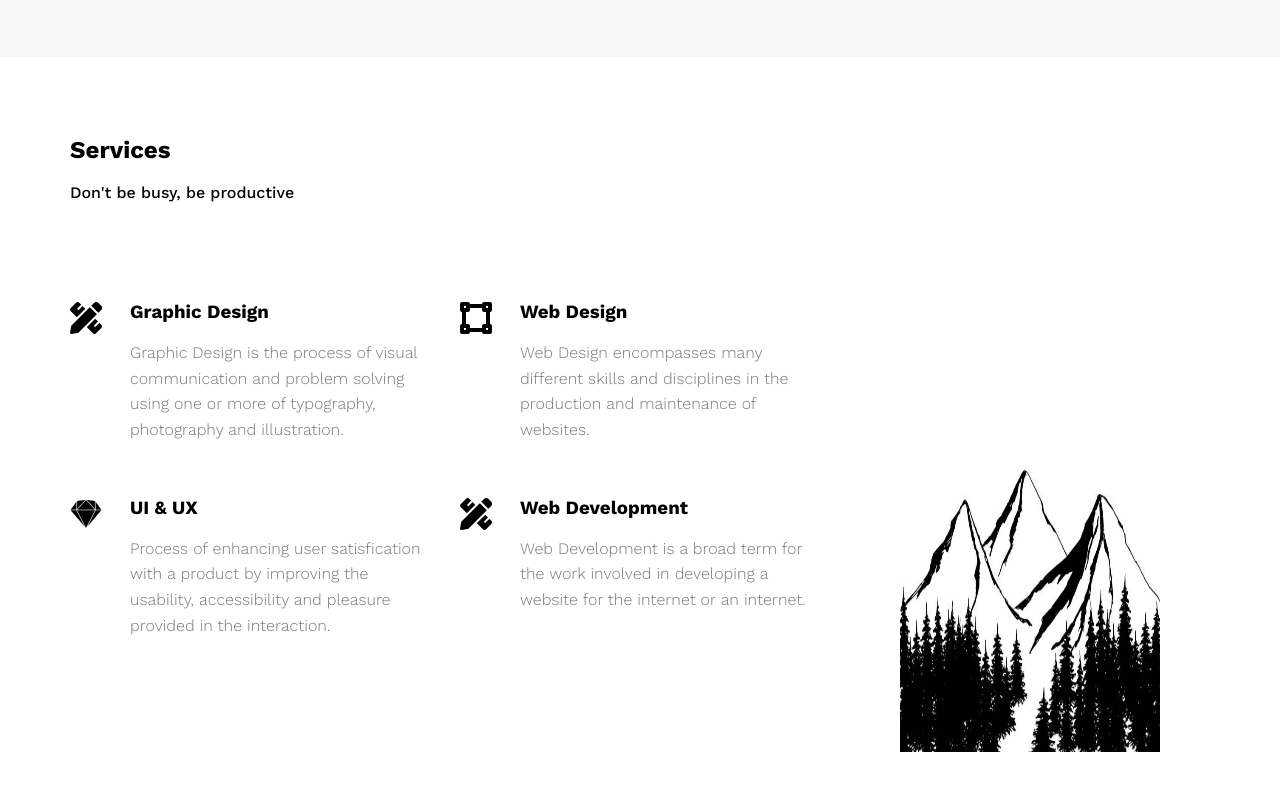
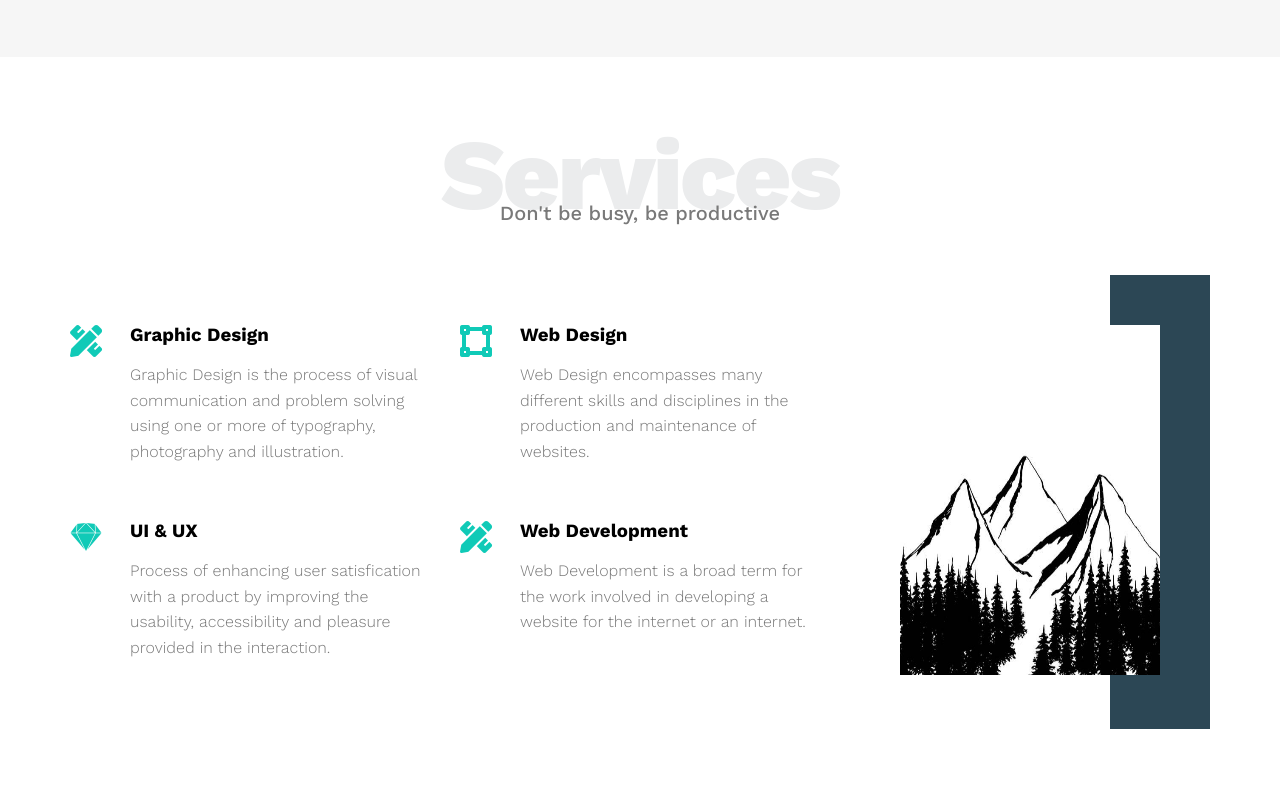
Before and after one commit to abdo92menem/templateOne, a plain HTML site: page index.html in a window 1280 px wide. Shown: the part 1264-2054 px from the top of the page. Drawn offline with nearby package versions, Linux system fonts and the light colour scheme.

Commit message:
Adding global variables and common components

```diff
--- a/css/leon.css
+++ b/css/leon.css
@@ -1,4 +1,8 @@
 /* Start Variables */
+:root {
+    --main-color: #10cab7;
+    --secondary-color: #2c4755;
+}
 /* End Variables */
 
 /* Start Global Rules */
@@ -39,6 +43,34 @@ body {
     }
 }
 /* End Global Rules */
+
+/* Start Component */
+.special-heading {
+    color: #ebeced;
+    font-size: 100px;
+    text-align: center;
+    font-weight: 800;
+    letter-spacing: -3px;
+    margin: 0;
+}
+
+.special-heading + p {
+    margin: -30px 0 0;
+    font-size: 20px;
+    text-align: center;
+    color: #797979;
+}
+
+@media (max-width: 767px) {
+    .special-heading {
+        font-size: 60px;
+    }
+
+    .special-heading + p {
+        margin-top: -20px;
+    }
+}
+/* End Component */
 
 /* Start Header */
 .header {
@@ -249,7 +281,7 @@ body {
 
 .services .services-content .col .image img {
     width: 260px;
-    height: 450px;
+    height: 350px;
 }
 
 .services .services-content .col .image::before {
@@ -269,3 +301,75 @@ body {
     }
 }
 /* End Services */
+
+/* Start Portofolio */
+.services {
+    padding-top: 60px;
+    padding-bottom: 60px;
+}
+
+.services .services-content {
+    display: grid;
+    grid-template-columns: repeat(auto-fill, minmax(300px, 1fr));
+    grid-gap: 30px;
+    margin-top: 100px;
+}
+
+.services .services-content .srv {
+    display: flex;
+    margin-bottom: 40px;
+}
+
+@media (max-width: 767px) {
+    .services .services-content .srv {
+        flex-direction: column;
+        text-align: center;
+    }
+}
+
+.services .services-content .srv i {
+    color: var(--main-color);
+    flex-basis: 60px;
+}
+
+.services .services-content .srv .text {
+    flex: 1;
+}
+
+.services .services-content .srv .text h3 {
+    margin: 0;
+}
+
+.services .services-content .srv .text p {
+    color: #777;
+    font-weight: 300;
+    line-height: 1.6;
+}
+
+.services .services-content .col .image {
+    text-align: center;
+    position: relative;
+}
+
+.services .services-content .col .image img {
+    width: 260px;
+    height: 350px;
+}
+
+.services .services-content .col .image::before {
+    content: "";
+    background-color: var(--secondary-color);
+    position: absolute;
+    width: 100px;
+    height: calc(100% + 100px);
+    right: 0;
+    top: -50px;
+    z-index: -1;
+}
+
+@media (max-width: 1199px) {
+    .image-column {
+        display: none;
+    }
+}
+/* End Portofolio */
```
